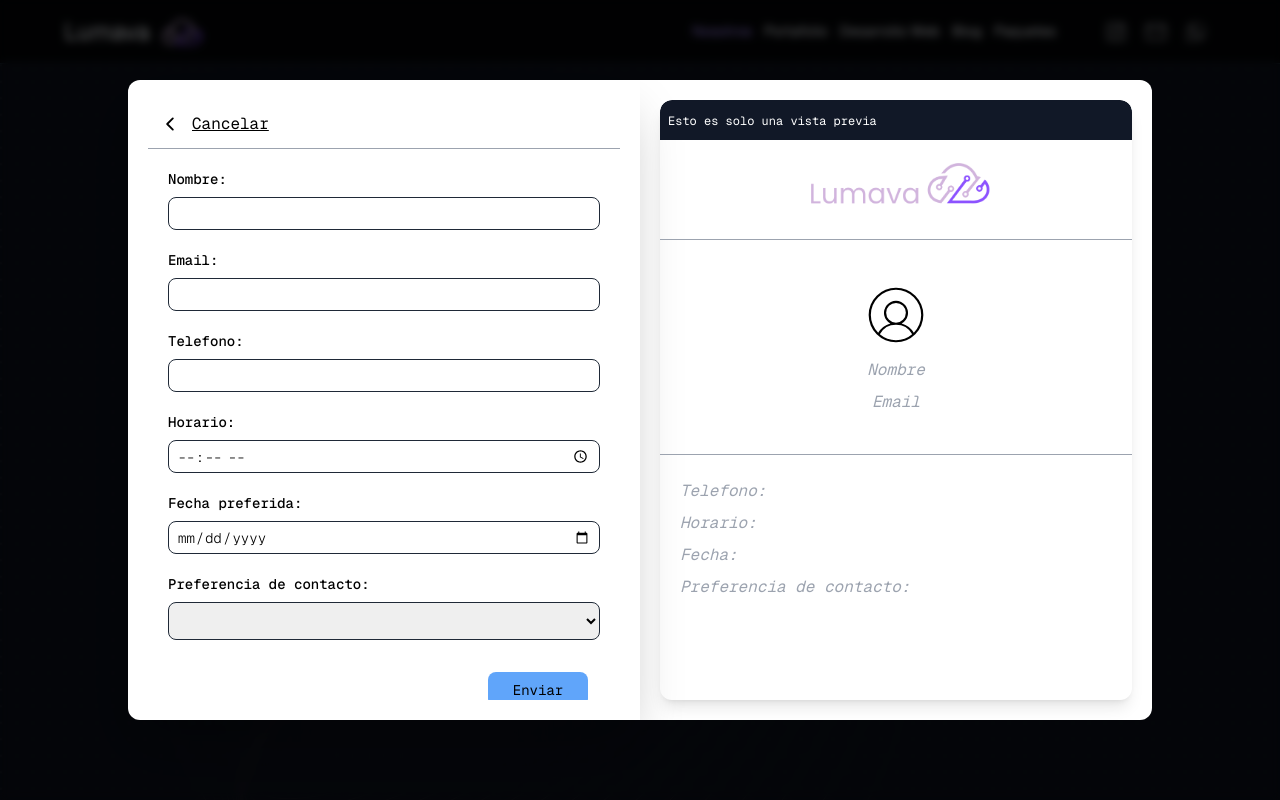
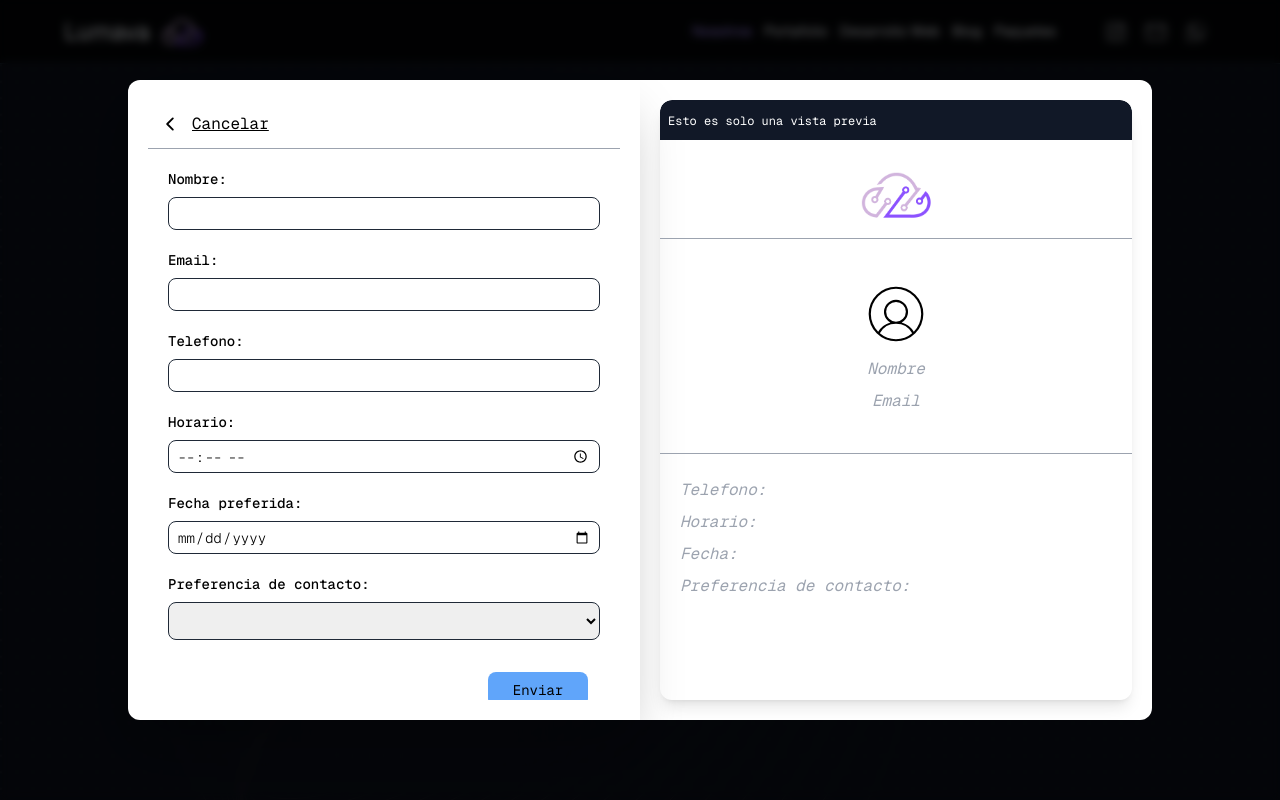
Before and after one commit to Lopezlena89/lumava-project, a Next.js app: page / in a window 1280 px wide. Both pictures are taken after a click on the button "Agendar Cita". Shown: the top 800 px of the page. Built offline with nearby package versions, Linux system fonts and the light colour scheme.

Commit message:
updated logo modal

```diff
--- a/src/components/modal/ModalHight.tsx
+++ b/src/components/modal/ModalHight.tsx
@@ -141,13 +141,13 @@ export const ModalHight = () => {
                         <span className="text-xs">Esto es solo una vista previa</span>
                     </div>
 
-                    <div className="w-full  h-[100px] border-b-[0.1px] border-solid border-gray-400 flex justify-center items-center">
+                    <div className="w-full  h-[100px] border-b-[0.1px] border-solid border-gray-400 py-5 flex justify-center items-center">
                         <Image
-                            src="/logo-lumava.svg"
-                            width={200}
-                            height={200}
+                            src="/cloud.svg"
+                            width={100}
+                            height={100}
                             alt="cloud"
-                            className="pt-3 w-[200px]"
+                            className="pt-3 w-[70px]"
                         />
                     </div>
                     <div className="w-full h-auto py-10 border-b-[0.1px] border-solid border-gray-400 flex flex-col justify-center items-center ">
```
